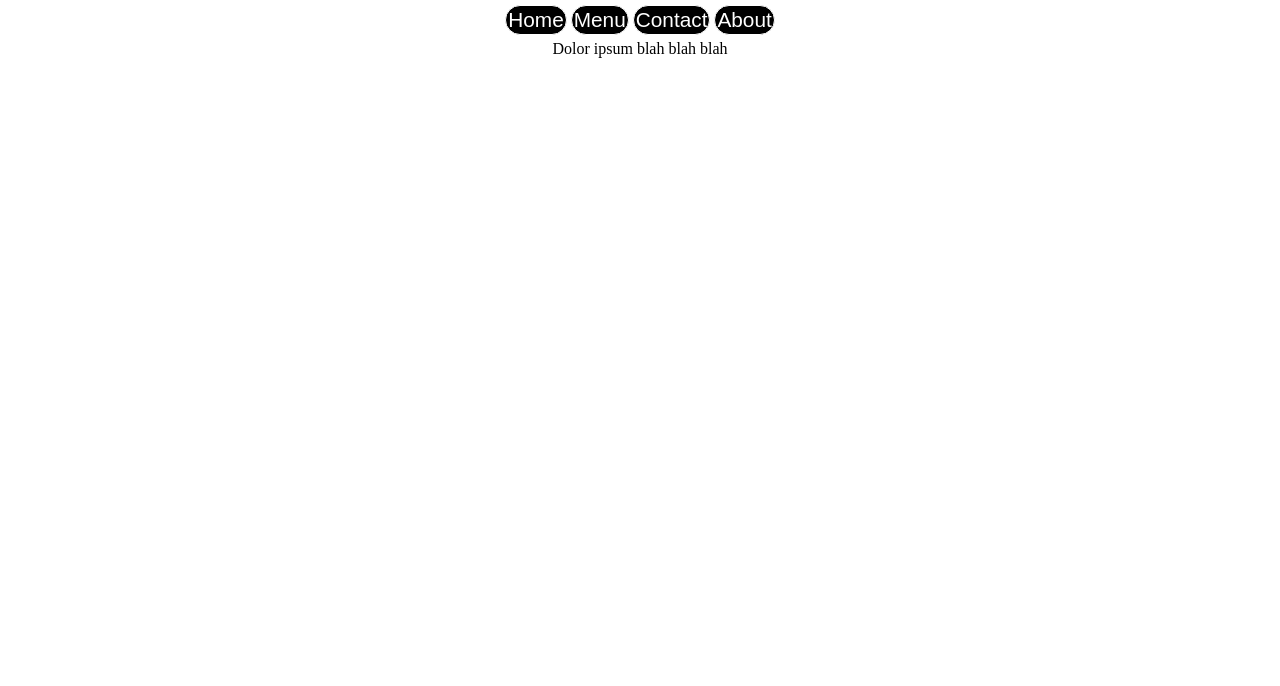
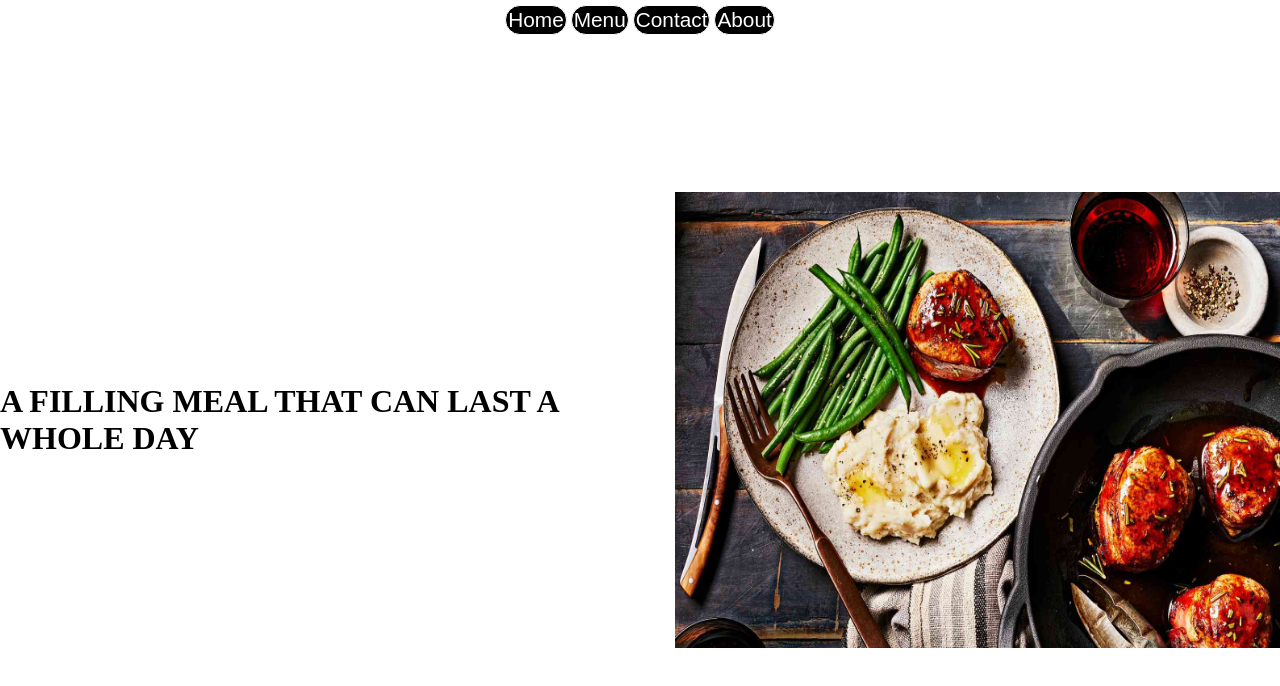
Before and after one commit to herbb100/Restaurant-Page, a website built with webpack: page src/index.html in a window 1280 px wide. Built offline with nearby package versions, Linux system fonts and the light colour scheme.

Commit message:
Home page most basic design compelet image added and h1 also some ccss styling done

```diff
--- a/src/home.js
+++ b/src/home.js
@@ -1,13 +1,28 @@
+import homePic from './home.jpg';
 
 export function addParaHome(){
     while(content.firstChild){
         content.firstChild.remove();
     };
 
-    const paraHome = document.createElement('p');
-    paraHome.textContent = "Dolor ipsum blah blah blah";
-    paraHome.classList.add('homeP');
+    const homeContent = document.createElement('div');
 
-    content.appendChild(paraHome);
+    const homeLeft = document.createElement('div');
+    const homeLeftHeader = document.createElement('h1');
+
+    const homeRight = document.createElement('div');
+    const homePhoto = new Image();
+    homePhoto.src = homePic;
+
+    homeLeftHeader.textContent = "A FILLING MEAL THAT CAN LAST A WHOLE DAY";
+
+    homeContent.classList.add('homeContent')
+    homeLeft.classList.add('homeLeft');
+    homeRight.classList.add('homeRight');
+
+    homeRight.appendChild(homePhoto);
+    homeLeft.append(homeLeftHeader);
+    homeContent.append(homeLeft,homeRight);
+    content.appendChild(homeContent);
 
 };
--- a/src/style.css
+++ b/src/style.css
@@ -43,6 +43,28 @@ header{
 }
 
 /* Styling of the home components*/
+.homeContent{
+    height: 100%;
+    width: 100%;
+    display: flex;
+    flex-direction: row;
+    justify-content: space-evenly;
+}
+
+.homeRight{
+    display: flex;
+    align-items: center;
+}
+.homeRight>img{
+    height: 60%;
+    width: 100%;
+}
+
+.homeLeft{
+    display: flex;
+    align-items: center;
+}
+
 
 /* Styling of the menu components*/
 
--- a/webpack.config.js
+++ b/webpack.config.js
@@ -33,6 +33,11 @@ module.exports = {
                 test:/\.css$/i,
                 use:['style-loader','css-loader']
             },
+
+            {
+            test: /\.(png|svg|jpg|jpeg|gif)$/i,
+            type: 'asset/resource',
+            },
         ],
     },
 }
```
